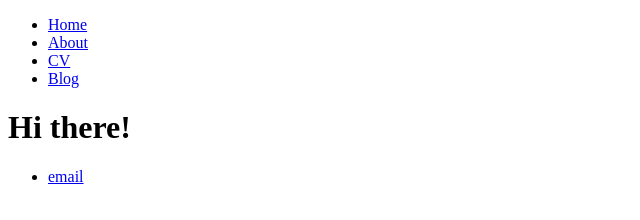
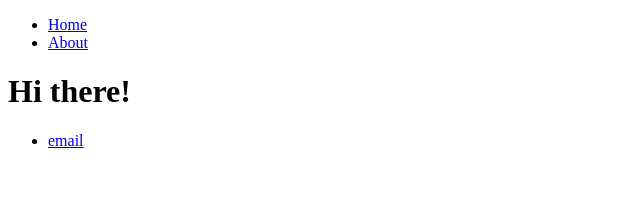
Before and after one commit to scohuang/scohuang.github.io, a plain HTML site: page index.html in a window 1280 px wide. Shown: the whole page, without its empty margins (0-640 px from the left). Drawn offline with Linux system fonts and the light colour scheme.

Commit message:
Update index.html

```diff
--- a/index.html
+++ b/index.html
@@ -1,15 +1,13 @@
 <!DOCTYPE html>
 <html>
 	<head>
-		<title>Hank Quinlan, Horrible Cop</title>
+		<title>scohuang</title>
 	</head>
 	<body>
 		<nav>
     		<ul>
         		<li><a href="/">Home</a></li>
 	        	<li><a href="/about">About</a></li>
-        		<li><a href="/cv">CV</a></li>
-        		<li><a href="/blog">Blog</a></li>
     		</ul>
 		</nav>
 		<div class="container">
```
